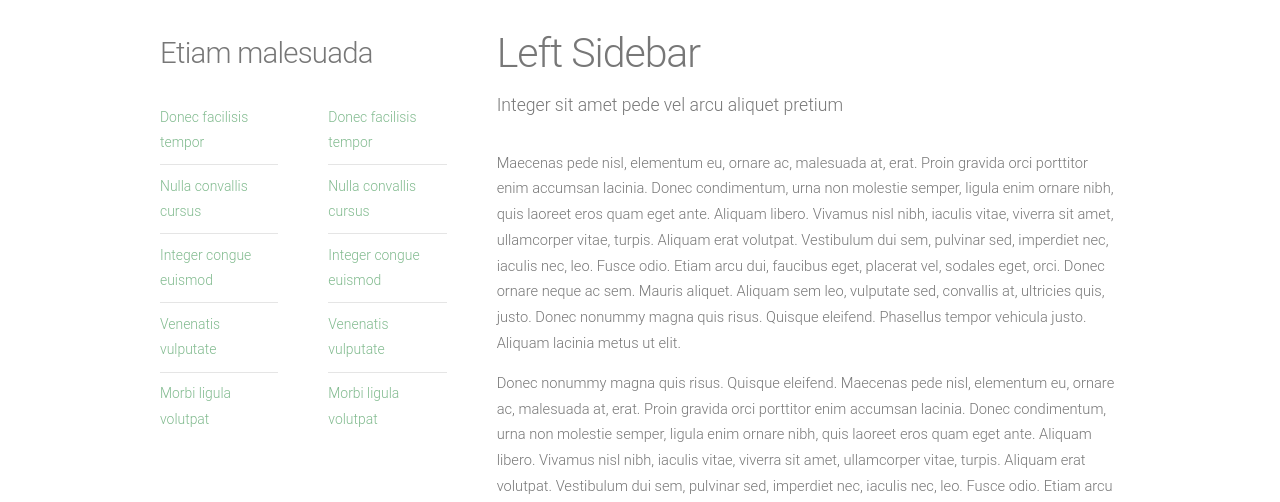
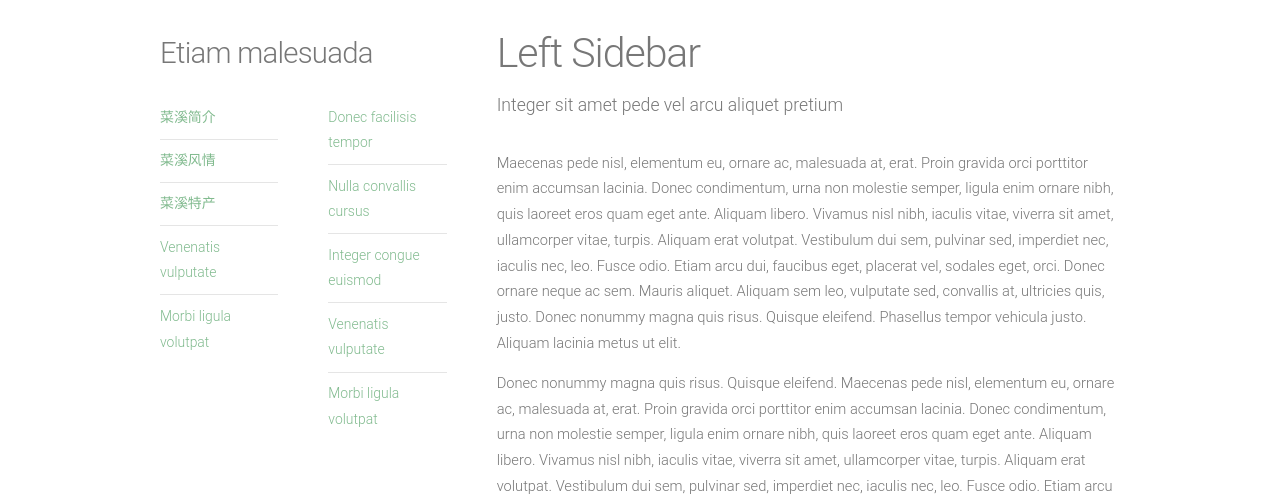
Before and after one commit to yuejianhua/caixiyan.github.io, a Jekyll site: the page built from left-sidebar.html, in a window 1280 px wide. Shown: the part 425-927 px from the top of the page. Built offline with Jekyll 4.4.1, drawn with Linux system fonts in a browser that asks for light colours.

Commit message:
Update sidebar.html

```diff
--- a/_includes/sidebar.html
+++ b/_includes/sidebar.html
@@ -8,9 +8,9 @@
 		<div class="row">
 			<section class="6u">
 				<ul class="default">
-					<li><a href="#">Donec facilisis tempor</a></li>
-					<li><a href="#">Nulla convallis cursus</a></li>
-					<li><a href="#">Integer congue euismod</a></li>
+					<li><a href="#">菜溪简介</a></li>
+					<li><a href="#">菜溪风情</a></li>
+					<li><a href="#">菜溪特产</a></li>
 					<li><a href="#">Venenatis vulputate</a></li>
 					<li><a href="#">Morbi ligula volutpat</a></li>
 				</ul>
```
